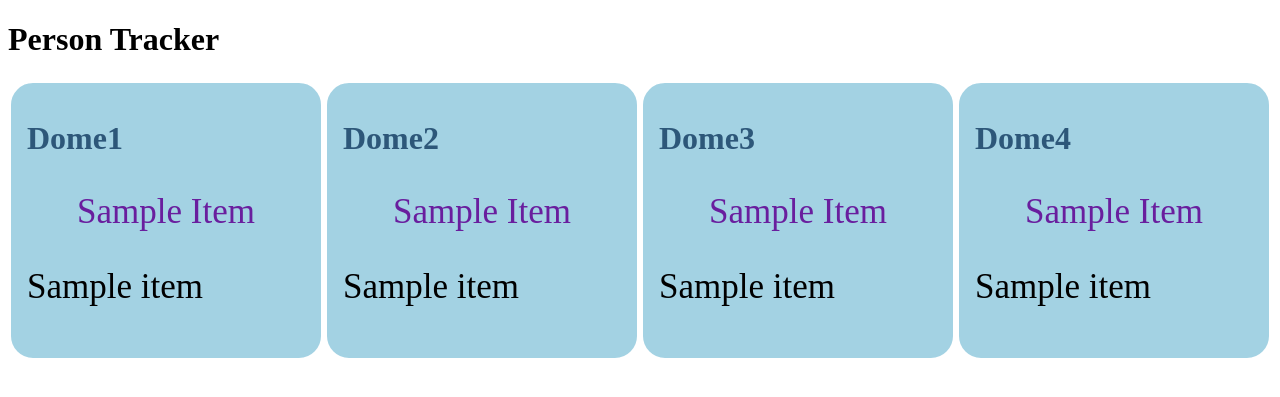
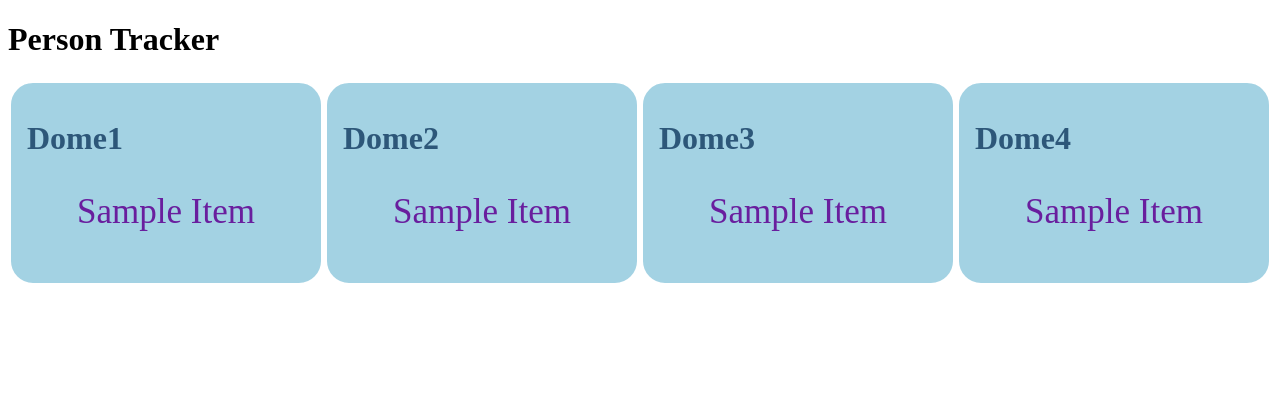
Before and after one commit to siddhesh13/heroku-flask-template, a Flask app: template templates/responsive.html in a window 1280 px wide. Shown: the top 397 px of the page. Run offline with Flask 2, Linux system fonts and the light colour scheme; the template is opened without the code that fills it: most values are stand-ins (such as "Sample title", 1, 10 or a date in 2020).

Commit message:
first commit

```diff
--- a/templates/responsive.html
+++ b/templates/responsive.html
@@ -20,7 +20,11 @@
 }
 .lost{
   font-size:35px;
-    font-color: red;
+    font-color: #800000 ;
+    position: relative;
+
+  text-align: center;
+  text-transform: capitalize;
 }
 .blinking{
     font-size:35px;
@@ -29,14 +33,14 @@
 
   text-align: center;
   text-transform: capitalize;
-	animation:blinkingText 2s infinite;
+  animation:blinkingText 2s infinite;
 }
 @keyframes blinkingText{
-	0%{		color: #691E9E;	}
-	49%{	color: #691E9E;	}
-	50%{	color: transparent;	}
-	99%{	color:transparent;	}
-	100%{	color: #000;	}
+  0%{   color: #691E9E; }
+  49%{  color: #691E9E; }
+  50%{  color: transparent; }
+  99%{  color:transparent;  }
+  100%{ color: #000;  }
 }
 
 
@@ -59,9 +63,7 @@
     {%  for item in dome1 %}
         <p class="blinking"> {{ item }}</p>
     {%  endfor %}
-    {%  for item in domeR1 %}
-        <p class="lost"> {{ item }} </p>
-    {%  endfor %}
+
   </div>
 
   <div class="col" style="background:#a3d2e3">
@@ -69,9 +71,7 @@
     {%  for item in dome2 %}
         <p class="blinking"> {{ item }} </p>
     {%  endfor %}
-    {%  for item in domeR2 %}
-        <p class="lost"> {{ item }} </p>
-    {%  endfor %}
+
   </div>
 
   <div class="col" style="background:#a3d2e3">
@@ -79,18 +79,14 @@
     {%  for item in dome3 %}
         <p class="blinking"> {{ item }}</p>
     {%  endfor %}
-    {%  for item in domeR3 %}
-        <p class="lost"> {{ item }} </p>
-    {%  endfor %}
+
   </div>
   <div class="col" style="background:#a3d2e3">
     <h1 style="color:#2D5779">Dome4</h1>
     {%  for item in dome4 %}
         <p class="blinking"> {{ item }}</p>
     {%  endfor %}
-    {%  for item in domeR4 %}
-        <p class="lost"> {{ item }} </p>
-    {%  endfor %}
+
   </div>
 </div>
 
```
